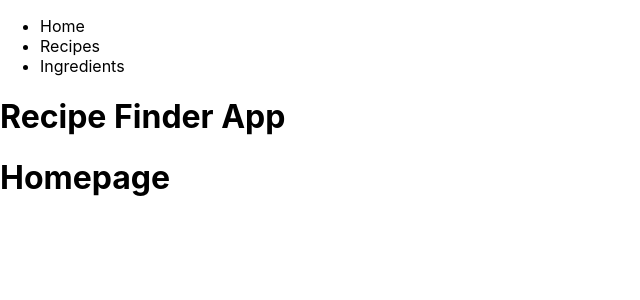
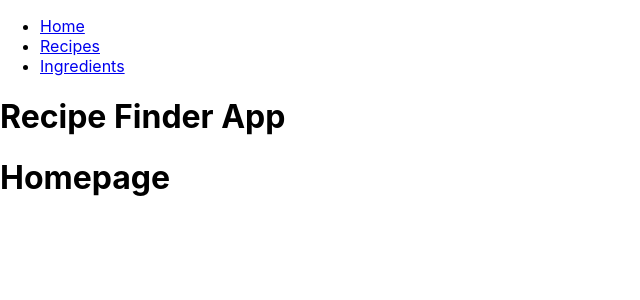
Before and after one commit to Jen-Jen91/baking_recipe_finder, a React (Create React App) app in the folder front_end/recipe_finder/: page / in a window 1280 px wide. Shown: the top 300 px of the page, without its empty margins (0-640 px from the left). Built offline with nearby package versions, Linux system fonts and the light colour scheme.

Commit message:
Added NavBar links

```diff
--- a/front_end/recipe_finder/src/NavBar.js
+++ b/front_end/recipe_finder/src/NavBar.js
@@ -1,12 +1,13 @@
 import React from 'react';
+import {Link} from 'react-router-dom';
 
 const NavBar = (props) => {
   return (
     <header>
       <ul>
-        <li>Home</li>
-        <li>Recipes</li>
-        <li>Ingredients</li>
+        <li className="navLink"><Link to="/">Home</Link></li>
+        <li className="navLink"><Link to="/recipes">Recipes</Link></li>
+        <li className="navLink"><Link to="/ingredients">Ingredients</Link></li>
       </ul>
     </header>
   );
```
